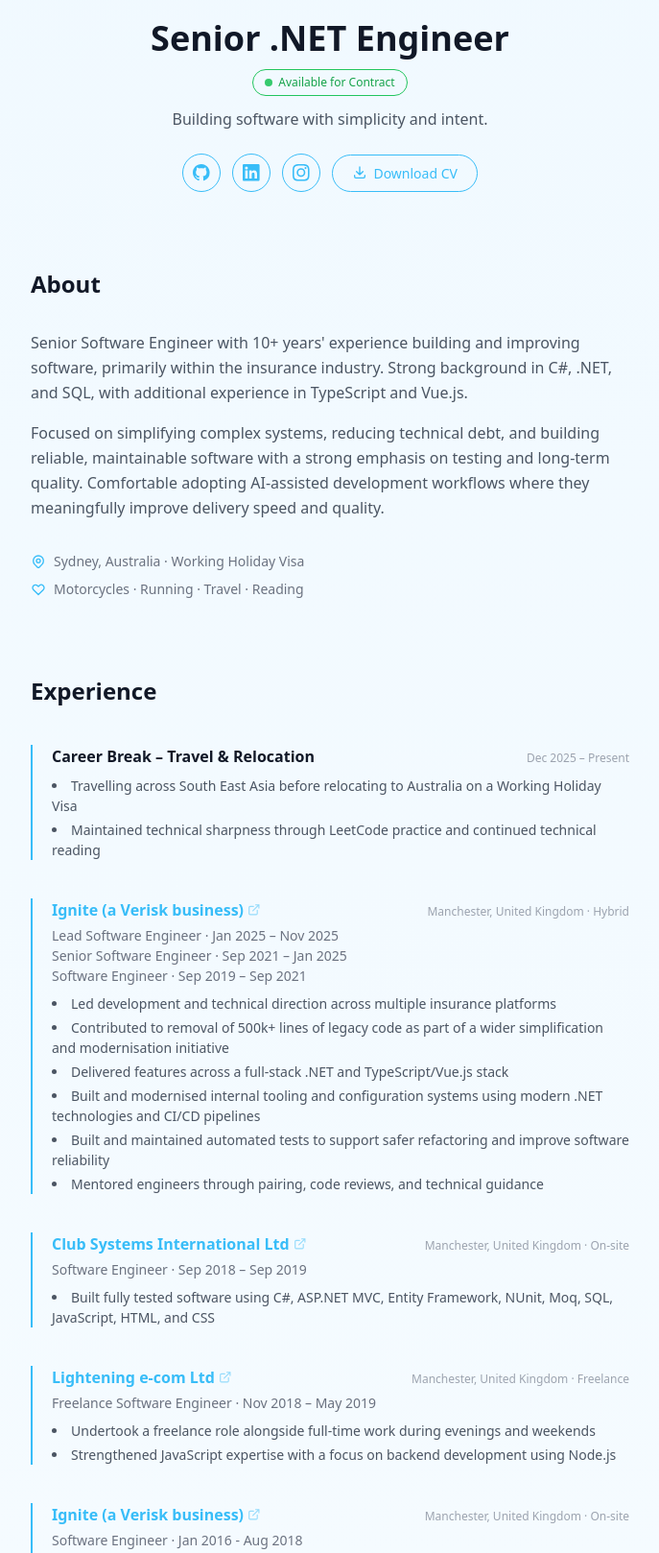
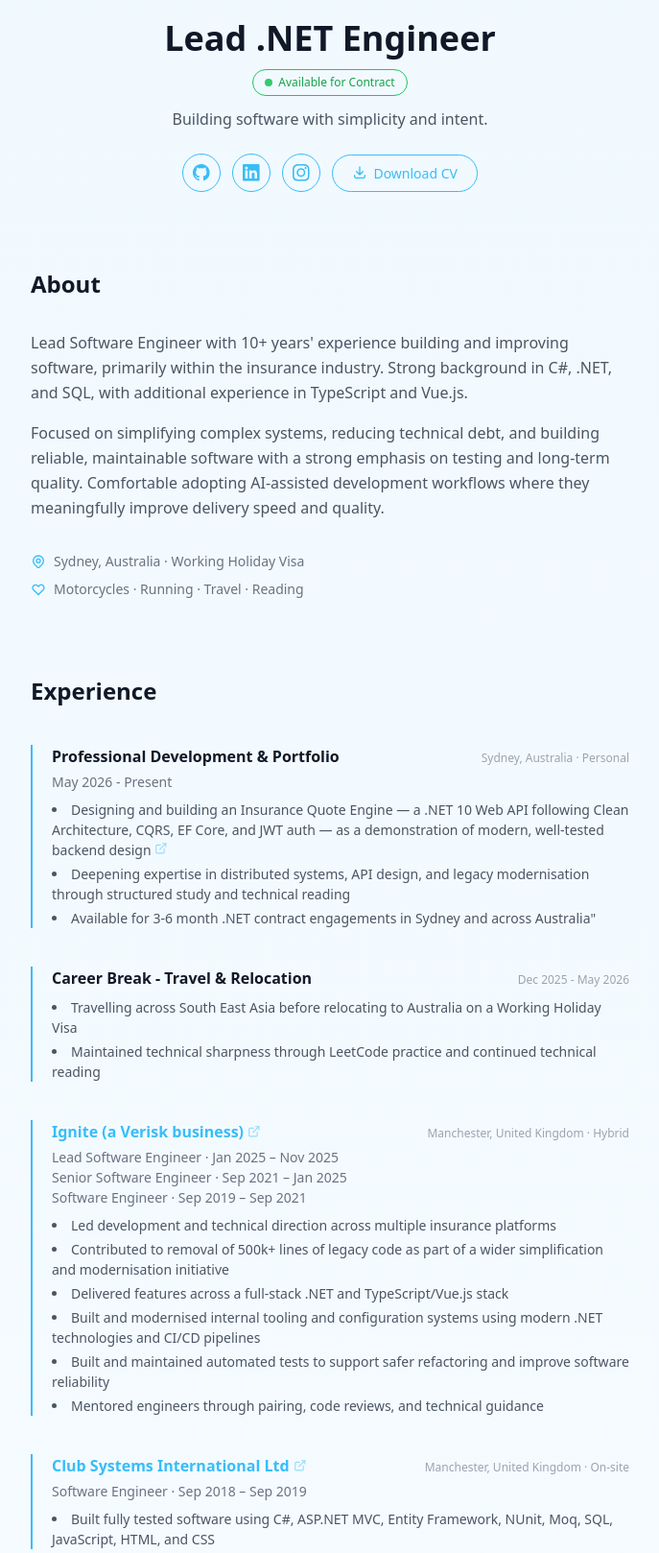
Before and after one commit to judss/judss.github.io, a Jekyll site: the page built from index.html, in a window 1280 px wide, cut to the strip 300-1918 px from the top of the page. Shown: the whole strip at 96% size, without its empty margins (296-983 px from the left). Built offline with Jekyll 4.4.1, drawn with Linux system fonts in a browser that asks for light colours; nearby versions of some CDN libraries; some of the changed text lies outside the part shown.

Commit message:
Add professional development entry, core skill highlights, and reading section updates
Co-Authored-By: Claude Sonnet 4.6 <noreply@anthropic.com>

```diff
--- a/index.css
+++ b/index.css
@@ -380,10 +380,21 @@ nav a:hover::after {
   background-color: transparent;
 }
 
+.skill-tag--core {
+  border-color: #38bdf8;
+  color: #38bdf8;
+  font-weight: 600;
+}
+
 @media (prefers-color-scheme: dark) {
   .skill-tag {
     border-color: #374151;
     color: #d1d5db;
+  }
+
+  .skill-tag--core {
+    border-color: #38bdf8;
+    color: #38bdf8;
   }
 }
 
--- a/index.html
+++ b/index.html
@@ -7,7 +7,7 @@ layout: default
   <!-- Hero -->
   <section id="hero" class="flex-grow flex flex-col justify-center items-center text-center px-6 py-10">
     <img src="assets/profile-picture.PNG" alt="Jordan Gregory-Wallis" class="profile-photo mb-6" />
-    <h2 class="text-3xl sm:text-4xl font-semibold mb-3">Senior .NET Engineer</h2>
+    <h2 class="text-3xl sm:text-4xl font-semibold mb-3">Lead .NET Engineer</h2>
     <div class="availability-badge mb-3">
       <span class="availability-dot"></span>
       Available for Contract
@@ -50,7 +50,7 @@ layout: default
 
     <div class="space-y-4 reveal">
       <p class="text-gray-600 dark:text-gray-300 leading-relaxed">
-        Senior Software Engineer with 10+ years' experience building and improving software, primarily within the insurance industry. Strong background in C#, .NET, and SQL, with additional experience in TypeScript and Vue.js.
+        Lead Software Engineer with 10+ years' experience building and improving software, primarily within the insurance industry. Strong background in C#, .NET, and SQL, with additional experience in TypeScript and Vue.js.
       </p>
       <p class="text-gray-600 dark:text-gray-300 leading-relaxed">
         Focused on simplifying complex systems, reducing technical debt, and building reliable, maintainable software with a strong emphasis on testing and long-term quality. Comfortable adopting AI-assisted development workflows where they meaningfully improve delivery speed and quality.
@@ -80,11 +80,27 @@ layout: default
 
     <div class="space-y-10">
 
+      <!-- Professional Development -->
+      <div class="employment-entry reveal">
+        <div class="flex flex-col sm:flex-row sm:items-baseline sm:justify-between gap-1">
+          <span class="font-semibold">Professional Development &amp; Portfolio</span>
+          <span class="entry-meta">Sydney, Australia · Personal</span>
+        </div>
+        <div class="entry-roles">
+          <p>May 2026 - Present</p>
+        </div>
+        <ul class="entry-bullets">
+          <li>Designing and building an Insurance Quote Engine — a .NET 10 Web API following Clean Architecture, CQRS, EF Core, and JWT auth — as a demonstration of modern, well-tested backend design <a href="https://github.com/judss/insurance-pricing-engine" target="_blank" rel="noopener noreferrer" class="accent company-link" style="font-size:inherit"><svg class="company-link-icon" xmlns="http://www.w3.org/2000/svg" viewBox="0 0 24 24" fill="none" stroke="currentColor" stroke-width="2"><path stroke-linecap="round" stroke-linejoin="round" d="M18 13v6a2 2 0 01-2 2H5a2 2 0 01-2-2V8a2 2 0 012-2h6M15 3h6m0 0v6m0-6L10 14" /></svg></a></li>
+          <li>Deepening expertise in distributed systems, API design, and legacy modernisation through structured study and technical reading</li>
+          <li>Available for 3-6 month .NET contract engagements in Sydney and across Australia"</li>
+        </ul>
+      </div>
+
       <!-- Career Break -->
       <div class="employment-entry reveal">
         <div class="flex flex-col sm:flex-row sm:items-baseline sm:justify-between gap-1 mb-1">
-          <span class="font-semibold">Career Break – Travel &amp; Relocation</span>
-          <span class="entry-date">Dec 2025 – Present</span>
+          <span class="font-semibold">Career Break - Travel &amp; Relocation</span>
+          <span class="entry-date">Dec 2025 - May 2026</span>
         </div>
         <ul class="entry-bullets">
           <li>Travelling across South East Asia before relocating to Australia on a Working Holiday Visa</li>
@@ -185,15 +201,15 @@ layout: default
       <div class="reveal">
         <p class="skill-category">Languages &amp; Frameworks</p>
         <div class="skill-tags">
-          <span class="skill-tag">C#</span>
-          <span class="skill-tag">.NET / .NET Core</span>
+          <span class="skill-tag skill-tag--core">C#</span>
+          <span class="skill-tag skill-tag--core">.NET / .NET Core</span>
           <span class="skill-tag">ASP.NET MVC</span>
           <span class="skill-tag">ASP.NET Web API</span>
           <span class="skill-tag">Entity Framework</span>
-          <span class="skill-tag">TypeScript</span>
+          <span class="skill-tag skill-tag--core">TypeScript</span>
           <span class="skill-tag">JavaScript</span>
-          <span class="skill-tag">Vue.js</span>
-          <span class="skill-tag">SQL</span>
+          <span class="skill-tag skill-tag--core">Vue.js</span>
+          <span class="skill-tag skill-tag--core">SQL</span>
           <span class="skill-tag">HTML</span>
           <span class="skill-tag">CSS</span>
           <span class="skill-tag">SASS</span>
@@ -323,7 +339,7 @@ layout: default
 
   <!-- Contact -->
   <section id="contact" class="px-6 py-10 w-full max-w-2xl mx-auto">
-    <h2 class="text-2xl font-semibold mb-2 reveal">Lets Connect</h2>
+    <h2 class="text-2xl font-semibold mb-2 reveal">Let's Connect</h2>
     <p class="text-sm text-gray-500 dark:text-gray-400 mb-8 reveal">Send a message and I'll get back to you as soon as I can.</p>
 
     <div data-fs-success class="form-success">
```
